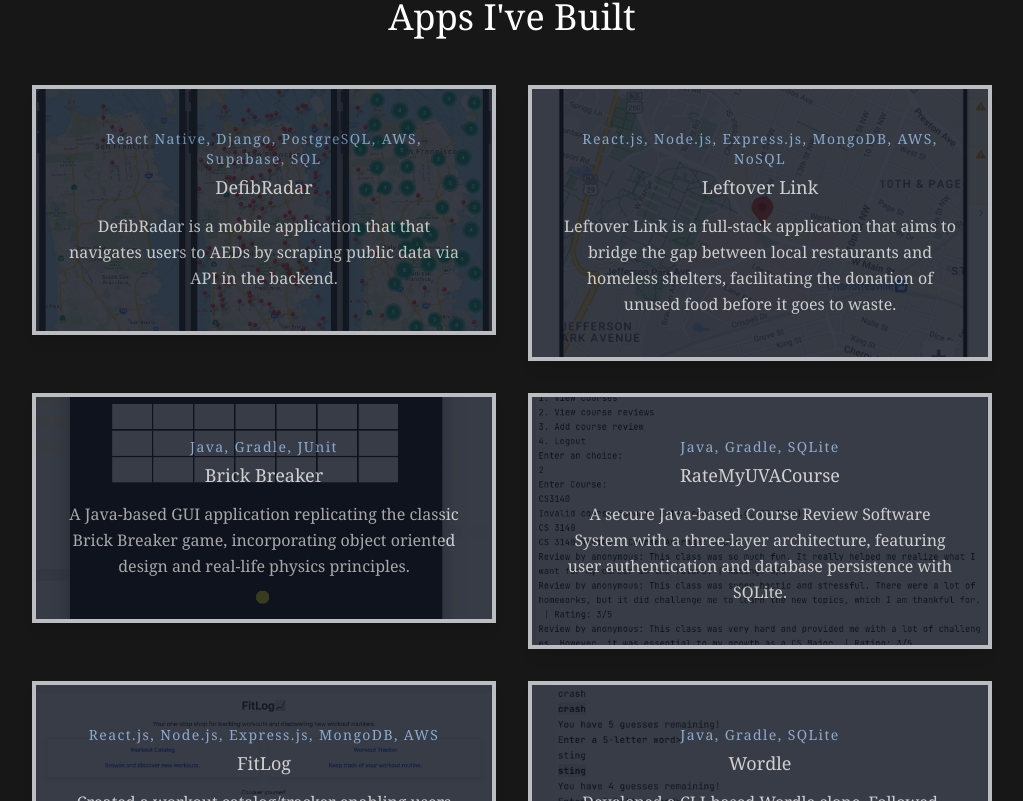
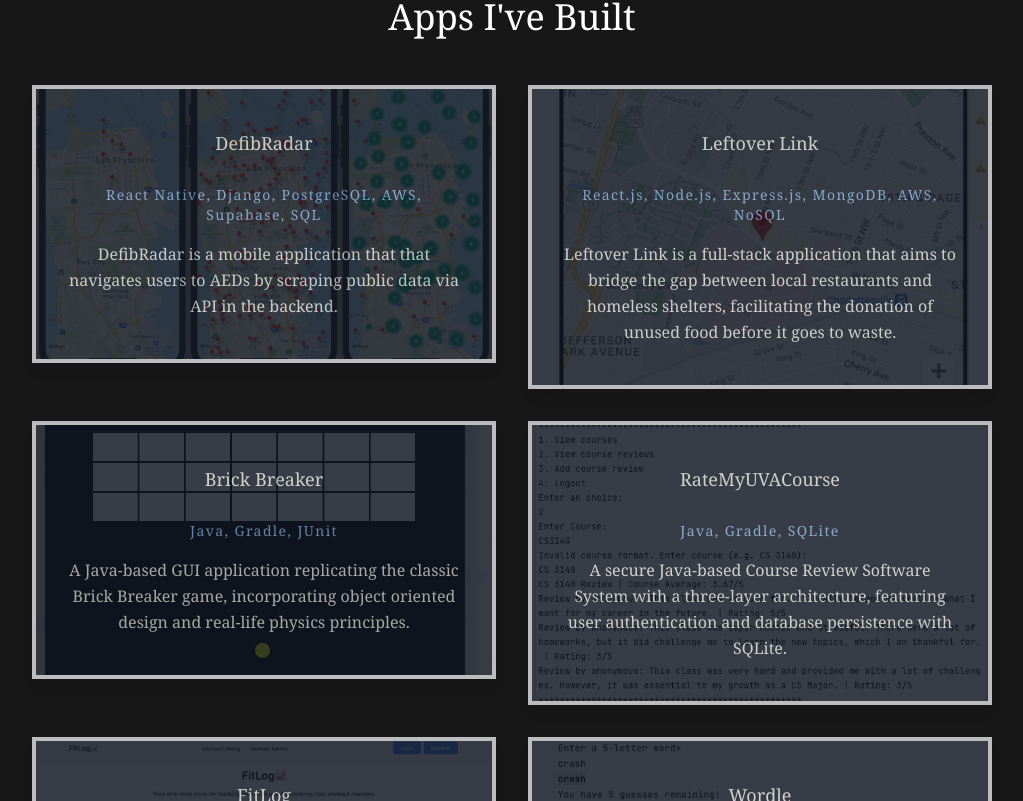
Before and after one commit to vjz3qz/portfolio, a React (Create React App) app: page / in a window 1280 px wide. Shown: the part 3119-3920 px from the top of the page, without its empty margins (128-1151 px from the left). Built offline with nearby package versions, Linux system fonts and the light colour scheme; the HTML template or start-up script is replaced by a standard one.

Commit message:
order/spacing

```diff
--- a/src/components/Projects.jsx
+++ b/src/components/Projects.jsx
@@ -29,12 +29,12 @@ export default function Projects() {
                   />
                 </div>
                 <div className="px-8 py-10 relative z-10 shadow-lg hover:shadow-2xl bg-gray-900 opacity-80 hover:opacity-85">
-                  <h2 className="tracking-widest text-sm  font-medium text-blue-300 mb-1">
-                    {project.subtitle}
-                  </h2>
                   <h1 className=" text-lg font-medium text-white mb-3">
                     {project.title}
                   </h1>
+                  <h2 className="tracking-widest text-sm  font-medium text-blue-300 py-4">
+                    {project.subtitle}
+                  </h2>
                   <p className="leading-relaxed text-white">
                     {project.description}
                   </p>
```
